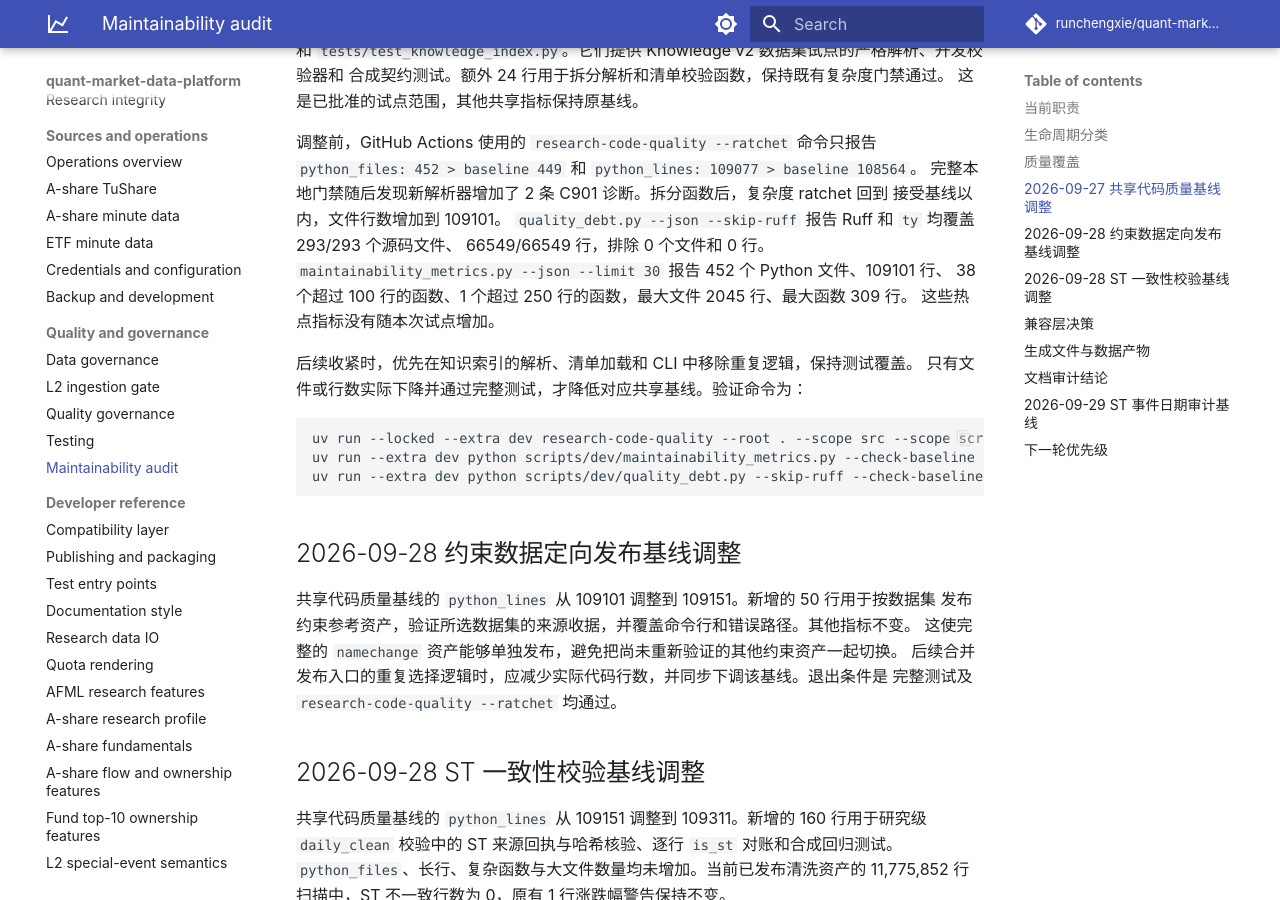
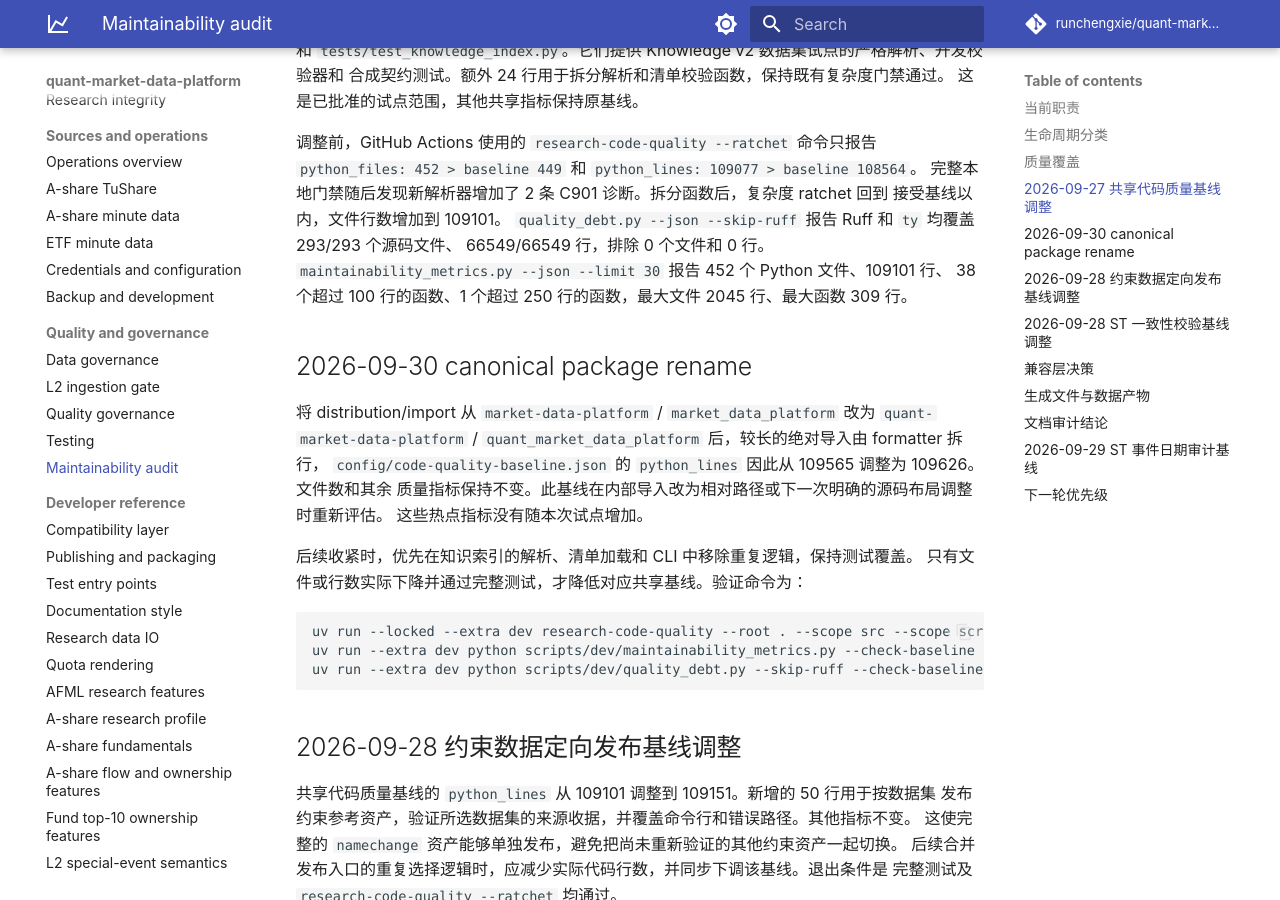
Before and after one commit to runchengxie/quant-market-data-platform, an MkDocs documentation site: the page built from docs/maintenance-audit.md, in a window 1280 px wide and 900 px high, scrolled down 3560 px. Built offline with MkDocs 1.6.1 and Material for MkDocs 9.7.7, drawn with Linux system fonts in a browser that asks for light colours; comment, search, counter and statistics services are not loaded.

Commit message:
chore: refresh quality baseline for canonical import rename

```diff
--- a/docs/maintenance-audit.md
+++ b/docs/maintenance-audit.md
@@ -124,6 +124,13 @@
 66549/66549 行，排除 0 个文件和 0 行。
 `maintainability_metrics.py --json --limit 30` 报告 452 个 Python 文件、109101 行、
 38 个超过 100 行的函数、1 个超过 250 行的函数，最大文件 2045 行、最大函数 309 行。
+
+## 2026-09-30 canonical package rename
+
+将 distribution/import 从 `market-data-platform` / `market_data_platform` 改为
+`quant-market-data-platform` / `quant_market_data_platform` 后，较长的绝对导入由 formatter 拆行，
+`config/code-quality-baseline.json` 的 `python_lines` 因此从 109565 调整为 109626。文件数和其余
+质量指标保持不变。此基线在内部导入改为相对路径或下一次明确的源码布局调整时重新评估。
 这些热点指标没有随本次试点增加。
 
 后续收紧时，优先在知识索引的解析、清单加载和 CLI 中移除重复逻辑，保持测试覆盖。
```
Also changed, not shown: 1 other file.
